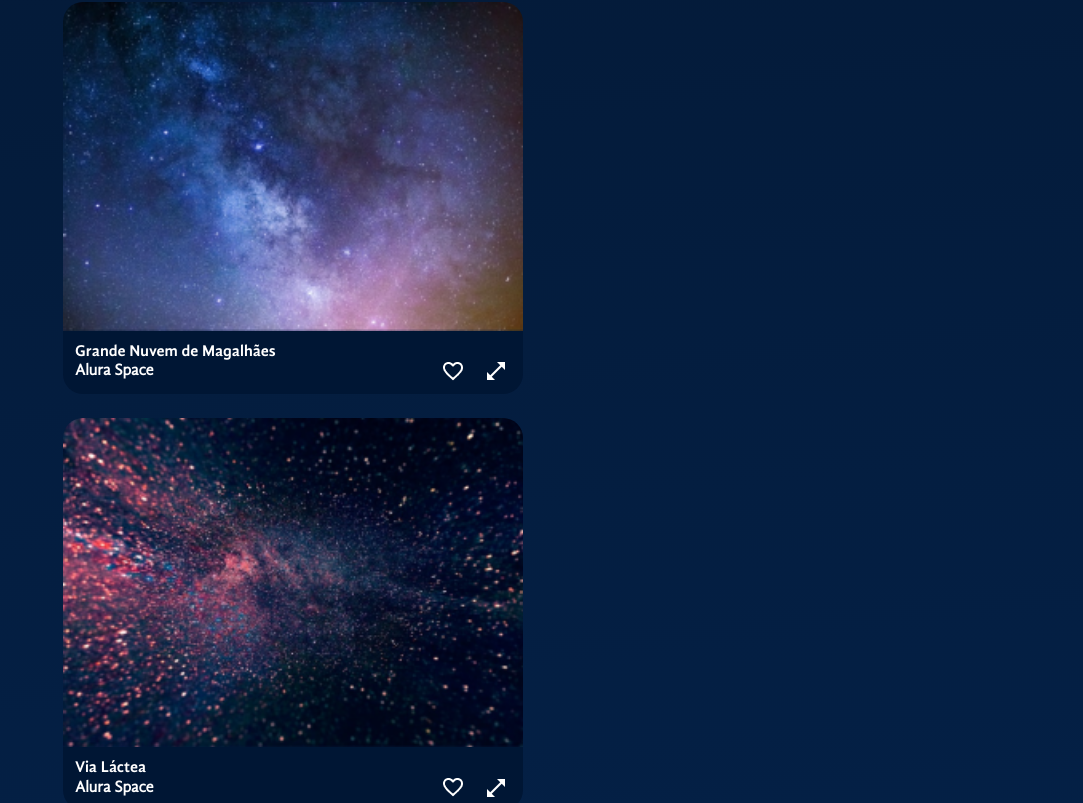
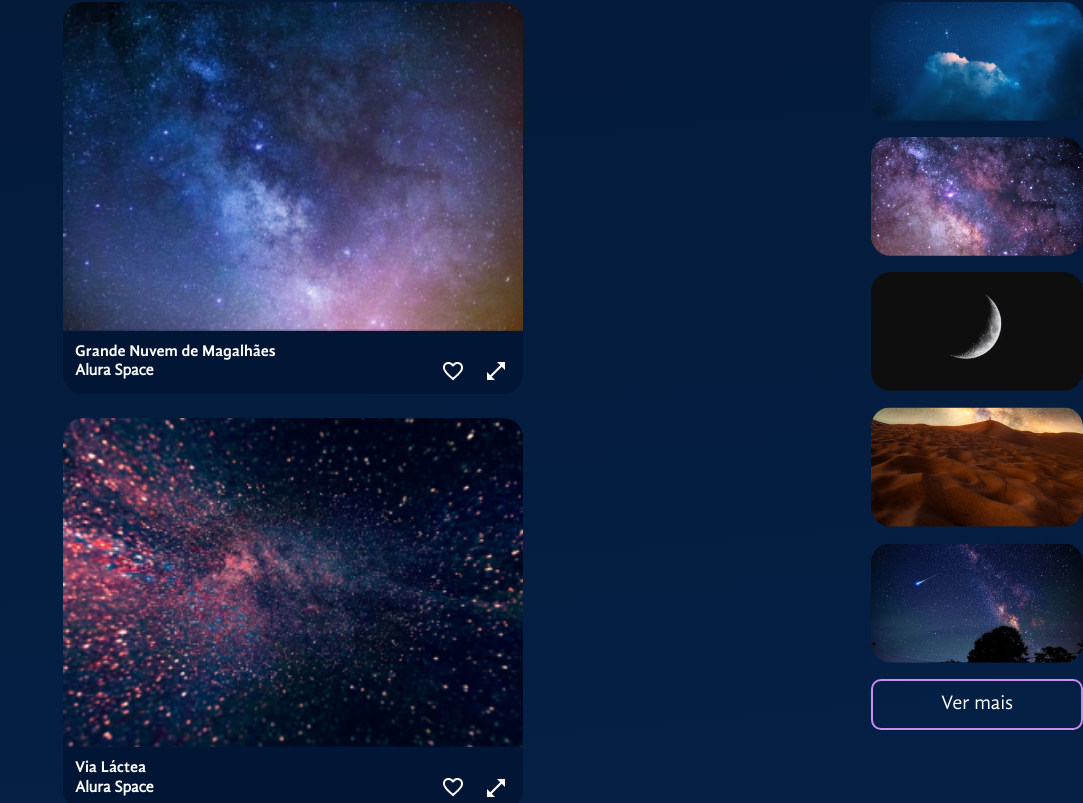
Before and after one commit to dcsalengue/space-app, a React (Vite) app: page / in a window 1280 px wide. Shown: the part 720-1523 px from the top of the page, without its empty margins (197-1280 px from the left). Built offline with nearby package versions, Linux system fonts and the light colour scheme.

Commit message:
05. Desafio: barra de populares e modal estilizada

```diff
--- a/src/componentes/Galeria/Populares/index.jsx
+++ b/src/componentes/Galeria/Populares/index.jsx
@@ -1,9 +1,43 @@
+
+import { styled } from "styled-components"
 import Titulo from "../../Titulo"
 
+import fotos from './fotos-populares.json'
+
+const ColunaFotos = styled.section`
+    display: flex;
+    flex-direction: column;
+    gap: 16px;
+`
+
+const Imagem = styled.img`
+    max-width: 212px;
+    border-radius: 20px;
+`
+
+const Botao = styled.button`
+    background-color: transparent;
+    color: #fff;
+    border: 2px solid;
+    border-color: #C98CF1;
+    padding: 12px 20px;
+    font-size: 20px;
+    border-radius: 10px;
+    cursor: pointer;
+    width: 100%;
+    margin-top: 16px;
+`;
+
 const Populares = () => {
-    return <div style={{ minWidth: 212 }}>
-        <Titulo $alinhamento="center">Populares</Titulo>
-    </div>
+    return (
+        <section>
+            <Titulo $alinhamento='center'>Populares</Titulo>
+            <ColunaFotos>
+                {fotos.map(foto => <Imagem key={foto.id} src={foto.path} alt={foto.alt}/>)}
+            </ColunaFotos>
+            <Botao>Ver mais</Botao>
+        </section>
+    )
 }
 
 export default Populares
```
